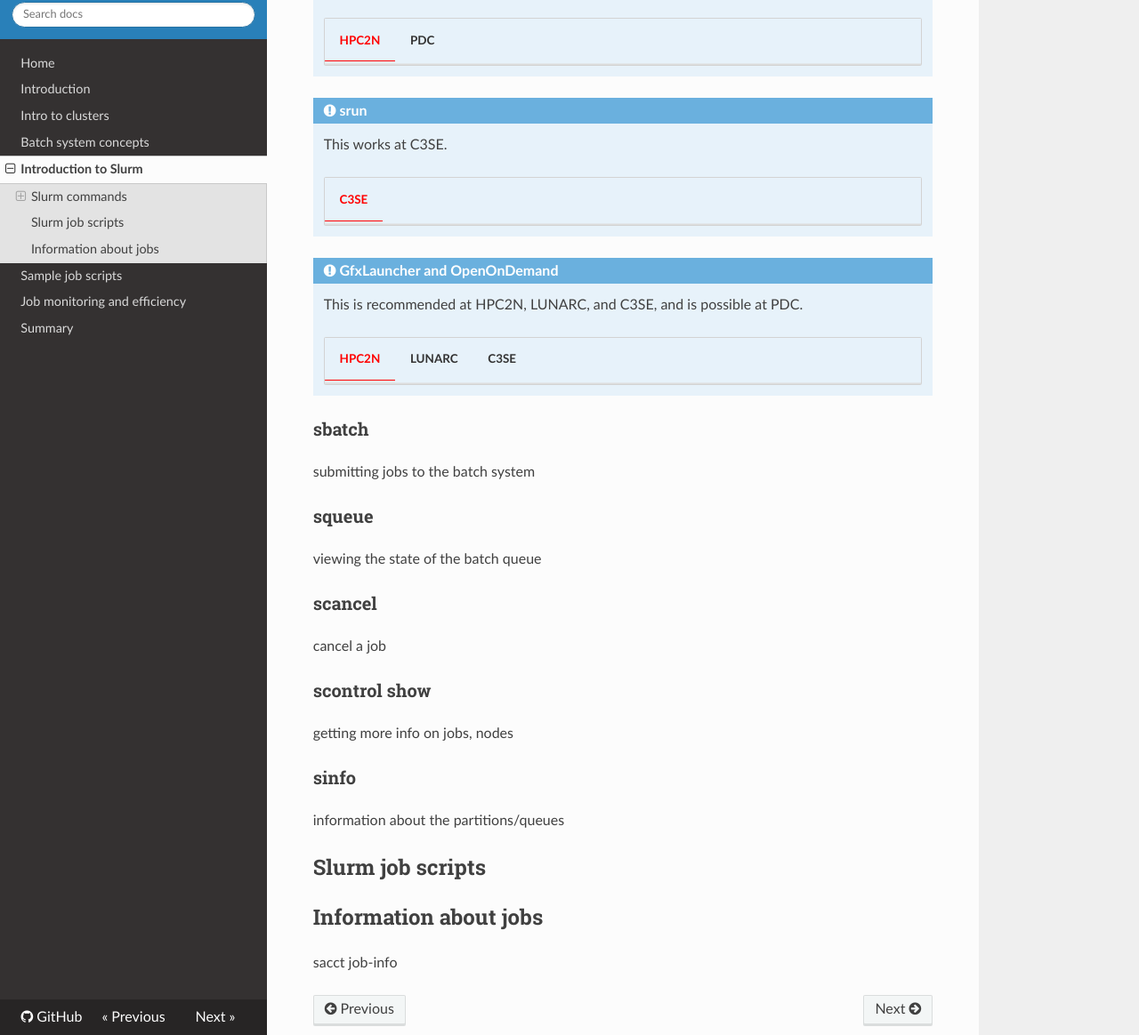
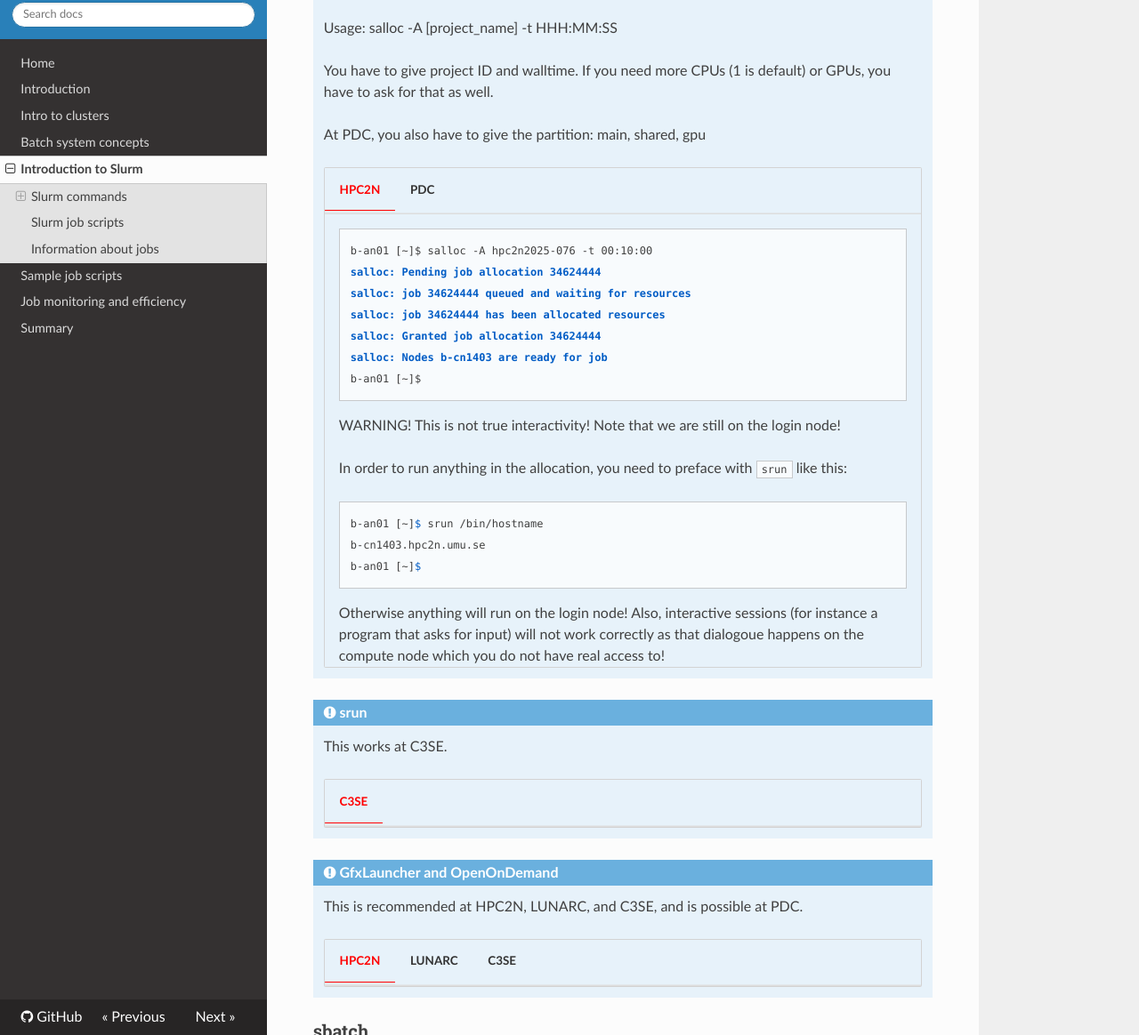
Before and after one commit to UPPMAX/NAISS_Slurm, an MkDocs documentation site: the page built from docs/slurm.md, in a window 1280 px wide and 1400 px high, scrolled down 2700 px. Shown: the part 236-1400 px from the top of the window at 89% size. Built offline with MkDocs 1.6.1, drawn with Linux system fonts in a browser that asks for light colours; nearby versions of some CDN libraries.

Commit message:
Added interactive examples for NSC, PDC, HPC2N on top of the UPPMAX one

````diff
--- a/docs/slurm.md
+++ b/docs/slurm.md
@@ -100,13 +100,72 @@
 
     === "NSC"
 
+        ```bash
+        [x_birbr@tetralith3 ~]$ interactive -A naiss2025-22-403
+        salloc: Pending job allocation 44252533
+        salloc: job 44252533 queued and waiting for resources
+        salloc: job 44252533 has been allocated resources
+        salloc: Granted job allocation 44252533
+        salloc: Waiting for resource configuration
+        salloc: Nodes n340 are ready for job
+        [x_birbr@n340 ~]$
+        ```
+
 !!! note "salloc"
 
     This is recommended at HPC2N and PDC, and works at UPPMAX.
 
+    Usage: salloc -A [project_name] -t HHH:MM:SS
+
+    You have to give project ID and walltime. If you need more CPUs (1 is default) or GPUs, you have to ask for that as well.
+
+    At PDC, you also have to give the partition: main, shared, gpu
+
     === "HPC2N"
 
+        ```bash
+        b-an01 [~]$ salloc -A hpc2n2025-076 -t 00:10:00
+        salloc: Pending job allocation 34624444
+        salloc: job 34624444 queued and waiting for resources
+        salloc: job 34624444 has been allocated resources
+        salloc: Granted job allocation 34624444
+        salloc: Nodes b-cn1403 are ready for job
+        b-an01 [~]$
+        ```
+
+        WARNING! This is not true interactivity! Note that we are still on the login node!
+
+        In order to run anything in the allocation, you need to preface with ``srun`` like this:
+
+        ```bash
+        b-an01 [~]$ srun /bin/hostname
+        b-cn1403.hpc2n.umu.se
+        b-an01 [~]$
+        ```
+
+        Otherwise anything will run on the login node! Also, interactive sessions (for instance a program that asks for input) will not work correctly as that dialogoue happens on the compute node which you do not have real access to!
+
     === "PDC"
+
+        ```bash
+        bbrydsoe@login1:~> salloc --time=00:10:00 -A naiss2025-22-403 -p main
+        salloc: Pending job allocation 9722449
+        salloc: job 9722449 queued and waiting for resources
+        salloc: job 9722449 has been allocated resources
+        salloc: Granted job allocation 9722449
+        salloc: Waiting for resource configuration
+        salloc: Nodes nid001134 are ready for job
+        bbrydsoe@login1:~>
+        ```
+
+        Again, you are on the login node, and anything you want to run in the allocation must be preface with ``srun``.
+
+        However, at PDC you have another option; you can ``ssh`` to the allocated compute node and then it will be true interactivity:
+
+        ```bash
+        bbrydsoe@login1:~> ssh nid001134
+        bbrydsoe@nid001134:~
+        ```
 
 !!! note "srun"
 
````
